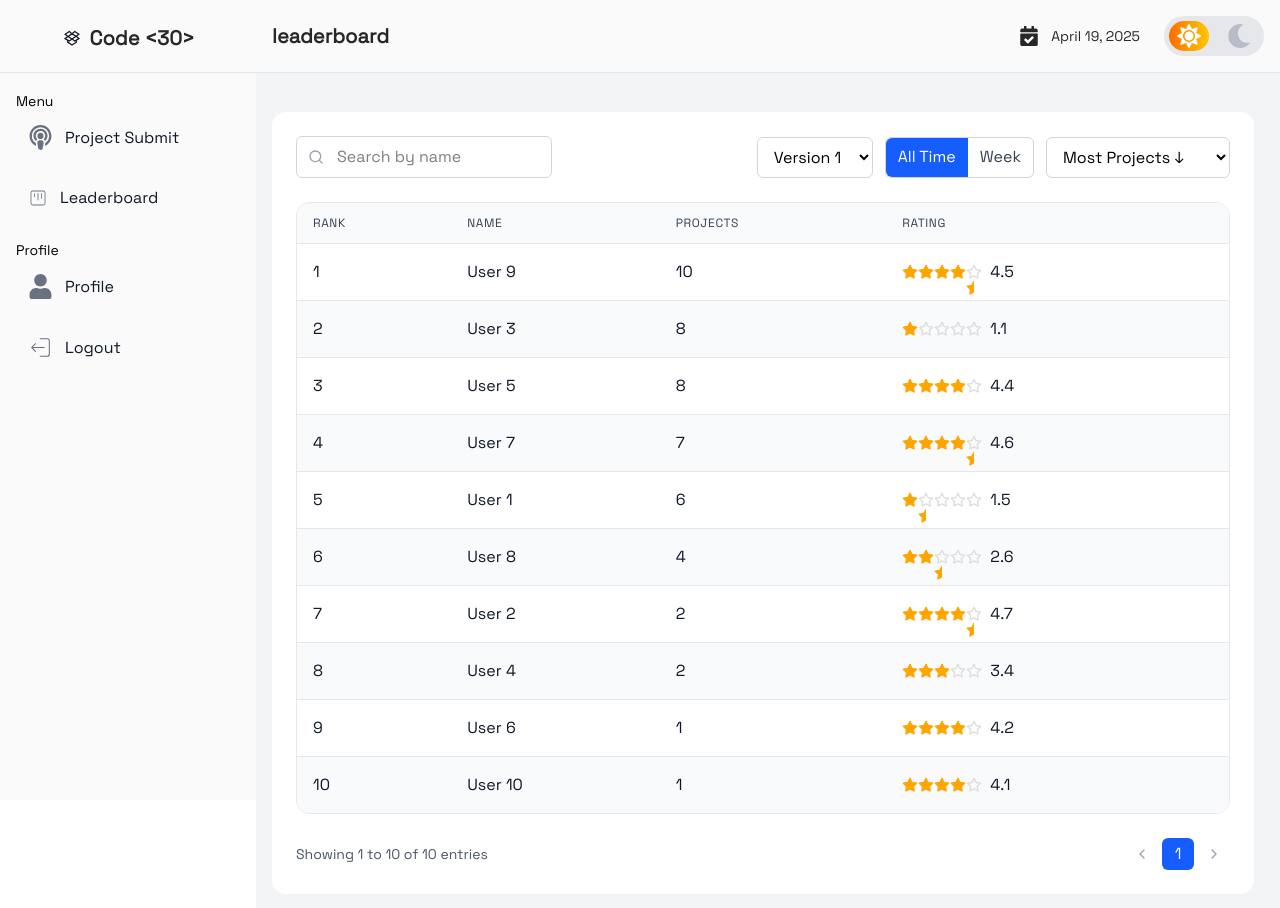
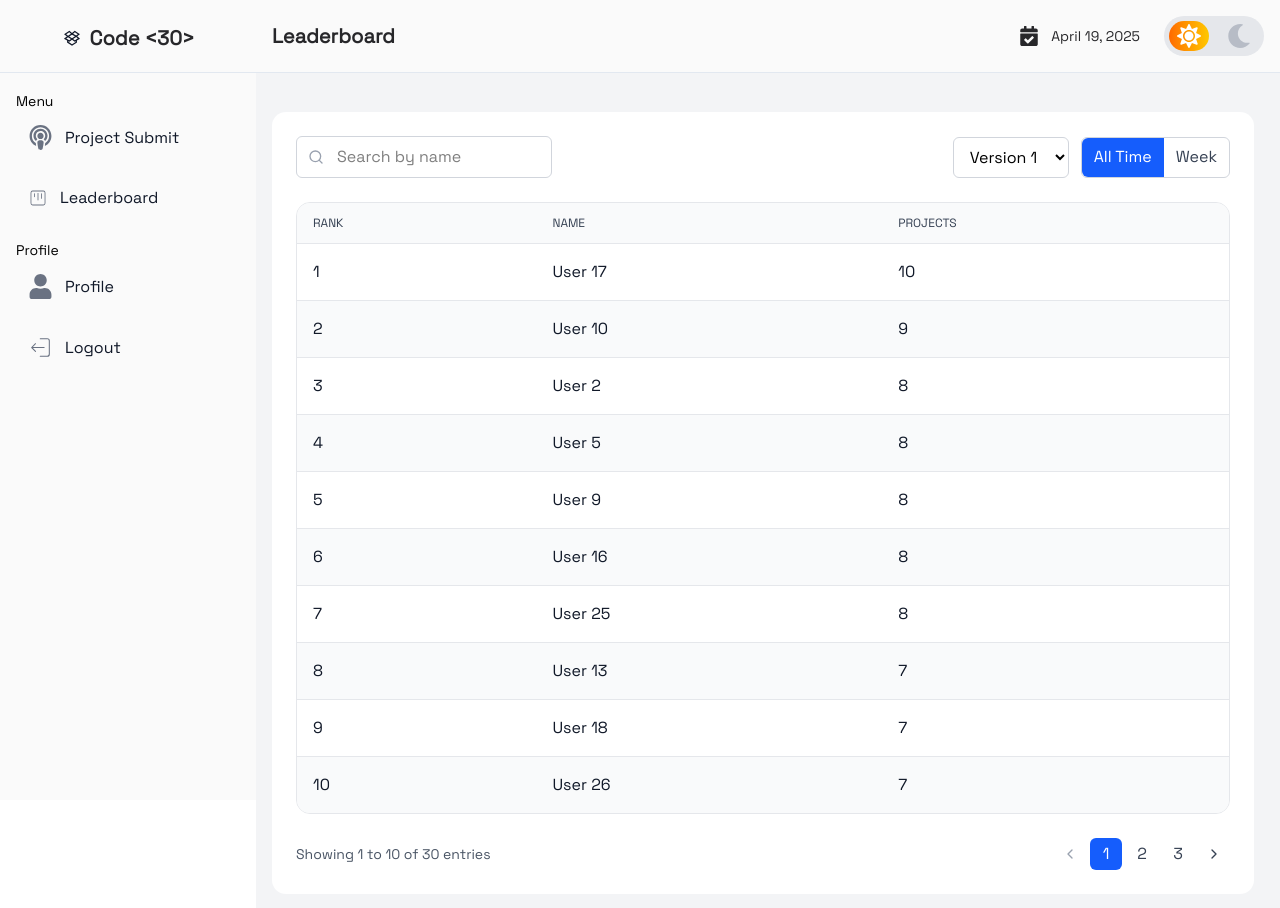
Before and after one commit to skidev101/creatives30, a React (Vite) app in the folder frontend/: page /leaderboard in a window 1280 px wide. Shown: the top 908 px of the page. Built offline with nearby package versions, Linux system fonts and the light colour scheme.

Commit message:
leaderboard done

```diff
--- a/frontend/src/components/framer.jsx
+++ b/frontend/src/components/framer.jsx
@@ -50,10 +50,7 @@ export const FadeOut = ({ children, duration = 0.5, delay = 0  }) => {
 export const FadeUp = ({ children, duration = 0.5, distance = 50, delay = 0 }) => {
   const controls = useAnimation();
   const ref = useRef(null);
-  const { inView } = useInView({
-    triggerOnce: false,
-    threshold: 0.1, // Optional: Controls when to trigger based on the visibility of the element
-  });
+  const inView = useInView(ref, { once: false });
 
   useEffect(() => {
     if (inView) {
@@ -64,12 +61,7 @@ export const FadeUp = ({ children, duration = 0.5, distance = 50, delay = 0 }) =
   }, [inView, controls, distance, duration, delay]);
 
   return (
-    <motion.div
-      ref={ref}
-      initial={{ opacity: 0, y: distance }}
-      animate={controls}
-      style={{ display: 'block' }}
-    >
+    <motion.div ref={ref} initial={{ opacity: 0, y: distance }} animate={controls}>
       {children}
     </motion.div>
   );
@@ -137,7 +129,6 @@ export const FadeRight = ({ children, duration = 0.5, distance = 50, delay = 0,
     </motion.div>
   );
 };
-
 export const FadeInUp = ({ children, duration = 0.3, distance = 50, delay = 0 }) => {
   return (
     <motion.div
--- a/frontend/src/leaderboard/leaderboard.jsx
+++ b/frontend/src/leaderboard/leaderboard.jsx
@@ -28,7 +28,7 @@ const Leaderboard = () => {
       setSidebarOpen={setSidebarOpen}
       isSidebarOpen={isSidebarOpen}
 
-      currentPage="leaderboard" />
+      currentPage="Leaderboard" />
       <Layout />
     </section>
   </section>
--- a/frontend/src/leaderboard/page.jsx
+++ b/frontend/src/leaderboard/page.jsx
@@ -1,57 +1,28 @@
 import { useSelector } from 'react-redux';
 import { useState } from 'react';
-import { FiSearch, FiChevronLeft, FiChevronRight, FiStar } from 'react-icons/fi';
-
-const StarRating = ({ rating, darkmode }) => {
-  const fullStars = Math.floor(rating);
-  const hasHalfStar = rating % 1 >= 0.5;
-  const emptyStars = 5 - fullStars - (hasHalfStar ? 1 : 0);
-
-  return (
-    <div className="flex">
-      {[...Array(fullStars)].map((_, i) => (
-        <FiStar key={`full-${i}`} color={darkmode ? "#FFD700" : "#FFA500"} fill={darkmode ? "#FFD700" : "#FFA500"} />
-      ))}
-      {hasHalfStar && (
-        <div className="relative w-4">
-          <FiStar color={darkmode ? "#555" : "#ddd"} />
-          <div className="absolute left-0 w-1/2 overflow-hidden">
-            <FiStar color={darkmode ? "#FFD700" : "#FFA500"} fill={darkmode ? "#FFD700" : "#FFA500"} />
-          </div>
-        </div>
-      )}
-      {[...Array(emptyStars)].map((_, i) => (
-        <FiStar key={`empty-${i}`} color={darkmode ? "#555" : "#ddd"} />
-      ))}
-    </div>
-  );
-};
+import { FiSearch, FiChevronLeft, FiChevronRight } from 'react-icons/fi';
+import { Link } from 'react-router-dom';
 
 export default function LeaderBoardPage() {
   const darkmode = useSelector((state) => state.darkMode);
   const [version, setVersion] = useState('v1');
   const [timeRange, setTimeRange] = useState('all');
-  const [sortBy, setSortBy] = useState('projects');
-  const [sortOrder, setSortOrder] = useState('desc');
   const [searchTerm, setSearchTerm] = useState("");
   const [currentPage, setCurrentPage] = useState(1);
   const rowsPerPage = 10;
 
-  // Simulate more comprehensive data
   const generateUsers = (version) => {
-    return Array.from({ length: 10 }, (_, i) => ({
+    return Array.from({ length: 30 }, (_, i) => ({
       id: i + 1,
       name: `User ${i + 1}`,
       projects: version === 'v1'
         ? Math.floor(Math.random() * 10) + 1
         : Math.floor(Math.random() * 20) + 5,
-      rating: (Math.random() * 4 + 1).toFixed(1), // Rating between 1.0 and 5.0
       weeklyProjects: Math.floor(Math.random() * 5) + 1,
-      weeklyRating: (Math.random() * 2 + 3).toFixed(1), // Weekly rating between 3.0 and 5.0
     }));
   };
 
-  const [users, setUsers] = useState(generateUsers('v1'));
+  const [users, setUsers] = useState(generateUsers(version));
 
   const handleVersionChange = (event) => {
     const newVersion = event.target.value;
@@ -60,17 +31,8 @@ export default function LeaderBoardPage() {
     setCurrentPage(1);
   };
 
-  const handleTimeRangeChange = (newRange) => {
-    if (newRange !== null) {
-      setTimeRange(newRange);
-      setCurrentPage(1);
-    }
-  };
-
-  const handleSortChange = (event) => {
-    const [newSortBy, newSortOrder] = event.target.value.split('-');
-    setSortBy(newSortBy);
-    setSortOrder(newSortOrder);
+  const handleTimeRangeChange = (range) => {
+    setTimeRange(range);
     setCurrentPage(1);
   };
 
@@ -78,49 +40,25 @@ export default function LeaderBoardPage() {
     user.name.toLowerCase().includes(searchTerm.toLowerCase())
   );
 
-  // Apply time range filter
-  const timeFilteredUsers = filteredUsers.map(user => {
-    if (timeRange === 'weekly') {
-      return {
-        ...user,
-        displayProjects: user.weeklyProjects,
-        displayRating: user.weeklyRating
-      };
-    }
-    return {
-      ...user,
-      displayProjects: user.projects,
-      displayRating: user.rating
-    };
-  });
+  const displayUsers = filteredUsers.map(user => ({
+    ...user,
+    displayProjects: timeRange === 'weekly' ? user.weeklyProjects : user.projects,
+  }));
 
-  // Sort users
-  const sortedUsers = [...timeFilteredUsers].sort((a, b) => {
-    const valueA = sortBy === 'projects' ? a.displayProjects : parseFloat(a.displayRating);
-    const valueB = sortBy === 'projects' ? b.displayProjects : parseFloat(b.displayRating);
+  const sortedUsers = [...displayUsers].sort((a, b) => b.displayProjects - a.displayProjects);
 
-    if (sortOrder === 'desc') {
-      return valueB - valueA;
-    }
-    return valueA - valueB;
-  });
-
-  // Pagination logic
   const pageCount = Math.ceil(sortedUsers.length / rowsPerPage);
   const paginatedUsers = sortedUsers.slice(
     (currentPage - 1) * rowsPerPage,
     currentPage * rowsPerPage
   );
 
-  const handlePageChange = (newPage) => {
-    setCurrentPage(newPage);
-  };
+  const handlePageChange = (page) => setCurrentPage(page);
 
   return (
-    <div className={`w-full max-w-6xl mx-auto mt-4  rounded-[14px] ${darkmode ? 'bg-[#111313]' : 'bg-white'} p-4 md:p-6 font-grotesk`}>
-      {/* Filters Section */}
+    <div className={`w-full max-w-6xl mx-auto mt-4 rounded-[14px] ${darkmode ? 'bg-[#111313]' : 'bg-white'} p-4 md:p-6 font-grotesk`}>
+
       <div className="flex flex-col md:flex-row justify-between items-center gap-4 mb-6">
-        {/* Search Input */}
         <div className="w-full md:w-64 relative">
           <FiSearch className="absolute left-3 top-1/2 transform -translate-y-1/2 text-gray-400" />
           <input
@@ -135,9 +73,7 @@ export default function LeaderBoardPage() {
           />
         </div>
 
-        {/* Filter Controls */}
         <div className="flex flex-col md:flex-row gap-3 w-full md:w-auto">
-          {/* Version Select */}
           <select
             value={version}
             onChange={handleVersionChange}
@@ -147,7 +83,6 @@ export default function LeaderBoardPage() {
             <option value="v7">Version 7</option>
           </select>
 
-          {/* Time Range Toggle */}
           <div className={`flex rounded-md border ${darkmode ? 'border-gray-700' : 'border-gray-300'}`}>
             <button
               onClick={() => handleTimeRangeChange('all')}
@@ -162,71 +97,42 @@ export default function LeaderBoardPage() {
               Week
             </button>
           </div>
-
-          {/* Sort Select */}
-          <select
-            value={`${sortBy}-${sortOrder}`}
-            onChange={handleSortChange}
-            className={`px-3 py-2 rounded-md border ${darkmode ? 'bg-[#1a1a1a] border-gray-700 text-white' : 'bg-white border-gray-300 text-black'}`}
-          >
-            <option value="projects-desc">Most Projects ↓</option>
-            <option value="projects-asc">Fewest Projects ↑</option>
-            <option value="rating-desc">Highest Rating ↓</option>
-            <option value="rating-asc">Lowest Rating ↑</option>
-          </select>
         </div>
       </div>
 
-      {/* Table */}
-      <div className={`rounded-[14px] border ${darkmode ? 'border-gray-700 bg-[#1a1a1a]' : 'border-gray-200 bg-white'} mb-6 overflow-x-auto overflow w-full`}>
+
+      <div className={`rounded-[14px] border ${darkmode ? 'border-gray-700 bg-[#1a1a1a]' : 'border-gray-200 bg-white'} mb-6 overflow-x-auto w-full`}>
         <table className="min-w-full divide-y divide-gray-200">
           <thead className={darkmode ? 'bg-[#2a2a2a]' : 'bg-gray-50'}>
             <tr>
-              <th scope="col" className={`px-4 py-3 text-left text-xs font-medium ${darkmode ? 'text-gray-300' : 'text-gray-700'} uppercase tracking-wider whitespace-nowrap`}>
-                Rank
-              </th>
-              <th scope="col" className={`px-4 py-3 text-left text-xs font-medium ${darkmode ? 'text-gray-300' : 'text-gray-700'} uppercase tracking-wider whitespace-nowrap`}>
-                Name
-              </th>
-              <th scope="col" className={`px-4 py-3 text-left text-xs font-medium ${darkmode ? 'text-gray-300' : 'text-gray-700'} uppercase tracking-wider whitespace-nowrap`}>
-                Projects
-              </th>
-              <th scope="col" className={`px-4 py-3 text-left text-xs font-medium ${darkmode ? 'text-gray-300' : 'text-gray-700'} uppercase tracking-wider whitespace-nowrap`}>
-                Rating
-              </th>
+              <th className={`px-4 py-3 text-left text-xs font-medium ${darkmode ? 'text-gray-300' : 'text-gray-700'} uppercase`}>Rank</th>
+              <th className={`px-4 py-3 text-left text-xs font-medium ${darkmode ? 'text-gray-300' : 'text-gray-700'} uppercase`}>Name</th>
+              <th className={`px-4 py-3 text-left text-xs font-medium ${darkmode ? 'text-gray-300' : 'text-gray-700'} uppercase`}>Projects</th>
             </tr>
           </thead>
           <tbody className={`divide-y ${darkmode ? 'divide-gray-700' : 'divide-gray-200'}`}>
             {paginatedUsers.map((user, index) => (
-              <tr
-                key={user.id}
-                className={darkmode ? (index % 2 === 0 ? 'bg-[#222]' : 'bg-[#1a1a1a]') : (index % 2 === 0 ? 'bg-white' : 'bg-gray-50')}
-              >
-                <td className={`px-4 py-4 whitespace-nowrap ${darkmode ? 'text-gray-300' : 'text-gray-900'}`}>
-                  {(currentPage - 1) * rowsPerPage + index + 1}
-                </td>
-                <td className={`px-4 py-4 whitespace-nowrap ${darkmode ? 'text-gray-300 font-medium' : 'text-gray-900 font-medium'}`}>
-                  {user.name}
-                </td>
-                <td className={`px-4 py-4 whitespace-nowrap ${darkmode ? 'text-gray-300' : 'text-gray-900'}`}>
-                  {user.displayProjects}
-                </td>
-                <td className={`px-4 py-4 whitespace-nowrap ${darkmode ? 'text-gray-300' : 'text-gray-900'}`}>
-                  <div className="flex items-center gap-1">
-                    <StarRating rating={parseFloat(user.displayRating)} darkmode={darkmode} />
-                    <span className="ml-1">{user.displayRating}</span>
-                  </div>
-                </td>
+              <tr key={user.id} className={darkmode ? (index % 2 === 0 ? 'bg-[#222]' : 'bg-[#1a1a1a]') : (index % 2 === 0 ? 'bg-white' : 'bg-gray-50')}>
+                <td className={`px-4 py-4 ${darkmode ? 'text-gray-300' : 'text-gray-900'}`}>{(currentPage - 1) * rowsPerPage + index + 1}</td>
+                <td className={`px-4 py-4 font-medium ${darkmode ? 'text-gray-300' : 'text-gray-900'}`}>
+                   <Link to={'/projects'}>
+                {user.name}
+                </Link></td>
+                <td className={`px-4 py-4 ${darkmode ? 'text-gray-300' : 'text-gray-900'}`}>
+                <Link to={'/projects'}>
+                {user.displayProjects}
+                </Link>
+                  </td>
               </tr>
             ))}
           </tbody>
         </table>
       </div>
 
-      {/* Pagination */}
+
       <div className="flex flex-col md:flex-row justify-between items-center gap-4 mt-4">
         <div className={`text-sm ${darkmode ? 'text-gray-400' : 'text-gray-600'}`}>
-          Showing {((currentPage - 1) * rowsPerPage) + 1} to {Math.min(currentPage * rowsPerPage, sortedUsers.length)} of {sortedUsers.length} entries
+          Showing {(currentPage - 1) * rowsPerPage + 1} to {Math.min(currentPage * rowsPerPage, sortedUsers.length)} of {sortedUsers.length} entries
         </div>
 
         <div className="flex items-center gap-1">
@@ -238,41 +144,15 @@ export default function LeaderBoardPage() {
             <FiChevronLeft />
           </button>
 
-          {Array.from({ length: Math.min(3, pageCount) }, (_, i) => {
-            let pageNum;
-            if (pageCount <= 3) {
-              pageNum = i + 1;
-            } else if (currentPage <= 2) {
-              pageNum = i + 1;
-            } else if (currentPage >= pageCount - 1) {
-              pageNum = pageCount - 2 + i;
-            } else {
-              pageNum = currentPage - 1 + i;
-            }
-
-            return (
-              <button
-                key={pageNum}
-                onClick={() => handlePageChange(pageNum)}
-                className={`w-8 h-8 rounded-md ${currentPage === pageNum ? (darkmode ? 'bg-red-800 text-white' : 'bg-blue-600 text-white') : (darkmode ? 'text-gray-300 hover:bg-gray-800' : 'text-gray-700 hover:bg-gray-100')}`}
-              >
-                {pageNum}
-              </button>
-            );
-          })}
-
-          {pageCount > 3 && currentPage < pageCount - 1 && (
-            <span className={`px-2 ${darkmode ? 'text-gray-400' : 'text-gray-600'}`}>...</span>
-          )}
-
-          {pageCount > 3 && currentPage < pageCount - 1 && (
+          {Array.from({ length: pageCount }, (_, i) => (
             <button
-              onClick={() => handlePageChange(pageCount)}
-              className={`w-8 h-8 rounded-md ${currentPage === pageCount ? (darkmode ? 'bg-red-800 text-white' : 'bg-blue-600 text-white') : (darkmode ? 'text-gray-300 hover:bg-gray-800' : 'text-gray-700 hover:bg-gray-100')}`}
+              key={i}
+              onClick={() => handlePageChange(i + 1)}
+              className={`w-8 h-8 rounded-md ${currentPage === i + 1 ? (darkmode ? 'bg-red-800 text-white' : 'bg-blue-600 text-white') : (darkmode ? 'text-gray-300 hover:bg-gray-800' : 'text-gray-700 hover:bg-gray-100')}`}
             >
-              {pageCount}
+              {i + 1}
             </button>
-          )}
+          ))}
 
           <button
             onClick={() => handlePageChange(Math.min(pageCount, currentPage + 1))}
--- a/frontend/src/projects/page.jsx
+++ b/frontend/src/projects/page.jsx
@@ -5,6 +5,7 @@ import { FiChevronLeft, FiStar, FiExternalLink, FiX } from 'react-icons/fi';
 import { ProjectCard } from './projectcard';
 import { ProjectModal } from './projectmodal';
 import { userProjects } from './projectarray';
+import { Link } from 'react-router-dom';
 
 
 export default function ProjectsPage() {
@@ -19,12 +20,12 @@ export default function ProjectsPage() {
     <div className={`w-full max-w-6xl mx-auto mt-4 rounded-[14px] ${darkmode ? 'bg-[#111313]' : 'bg-white'} p-4 md:p-6 font-grotesk`}>
       <div className="flex justify-between  mb-6">
         <div>
-        <a
-          href="/leaderboard"
+        <Link
+          to={"/leaderboard"}
           className={`flex items-center mr-4 ${darkmode ? 'text-gray-300 hover:text-white' : 'text-gray-700 hover:text-black'}`}
         >
           <FiChevronLeft className="mr-1" /> Back to Leaderboard
-        </a>
+        </Link>
 
         </div>
      <div className='flex  flex-grow justify-end'>
--- a/frontend/src/projects/project.jsx
+++ b/frontend/src/projects/project.jsx
@@ -28,7 +28,7 @@ const Project = () => {
       setSidebarOpen={setSidebarOpen}
       isSidebarOpen={isSidebarOpen}
 
-      currentPage="Project" />
+      currentPage="Projects" />
       <Layout />
     </section>
   </section>
```
